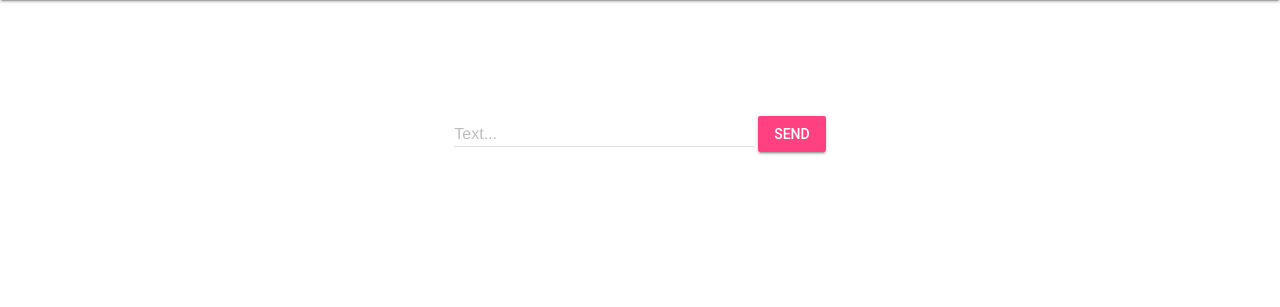
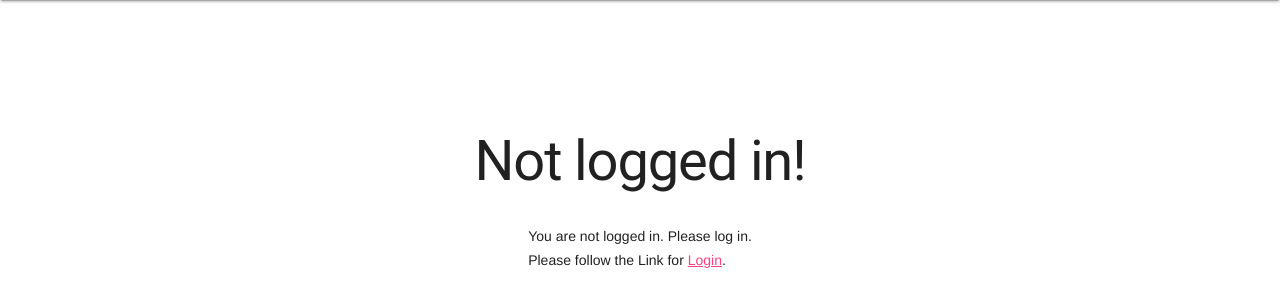
Before and after one commit to Zwogli/Django-ChatApp, a Django app: template chat/templates/chat/index.html in a window 1280 px wide. Shown: the part 64-371 px from the top of the page. Run offline with Django 5.2, Linux system fonts and the light colour scheme; the template is opened without the code that fills it, so the values that code supplies are empty.

Commit message:
Add catch authentification in HTML

```diff
--- a/chat/templates/chat/index.html
+++ b/chat/templates/chat/index.html
@@ -38,11 +38,11 @@
 			<div class="mdl-layout__header-row">
 				<!-- Title -->
 				{% if request.user.is_authenticated %}
-				<span class="mdl-layout-title">
-					Willkomen, {{ request.user }}!
-				</span>
+					<span class="mdl-layout-title">
+						Willkomen, {{ request.user.first_name }}!
+					</span>
 				{% else %}
-				<span class="mdl-layout-title"> Willkommen! </span>
+					<span class="mdl-layout-title"> Willkommen! </span>
 				{% endif %}
 
 				<!-- Add spacer, to align navigation to the right -->
@@ -67,6 +67,8 @@
 		</div>
 		<main class="mdl-layout__content">
 			<div class="page-content">
+				{% if request.user.is_authenticated %}
+
 				<!-- Your content goes here -->
 
 				{% for message in chat_messages %}
@@ -100,6 +102,16 @@
 						Send
 					</button>
 				</form>
+
+				{% else %}
+
+				<h1>Not logged in!</h1>
+				<p>
+					You are not logged in. Please log in.<br />
+					Please follow the Link for <a href="/login">Login</a>.
+				</p>
+
+				{% endif %}
 			</div>
 		</main>
 	</div>
```
Also changed, not shown: db.sqlite3.
